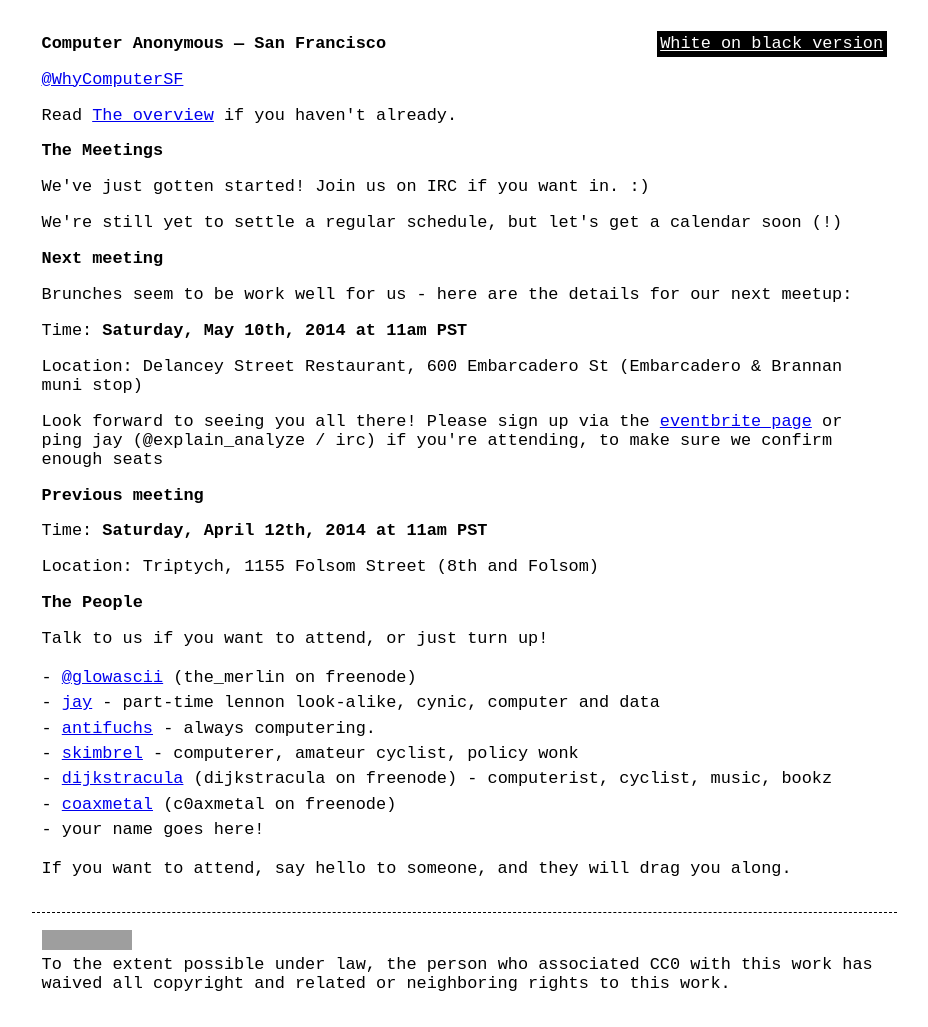
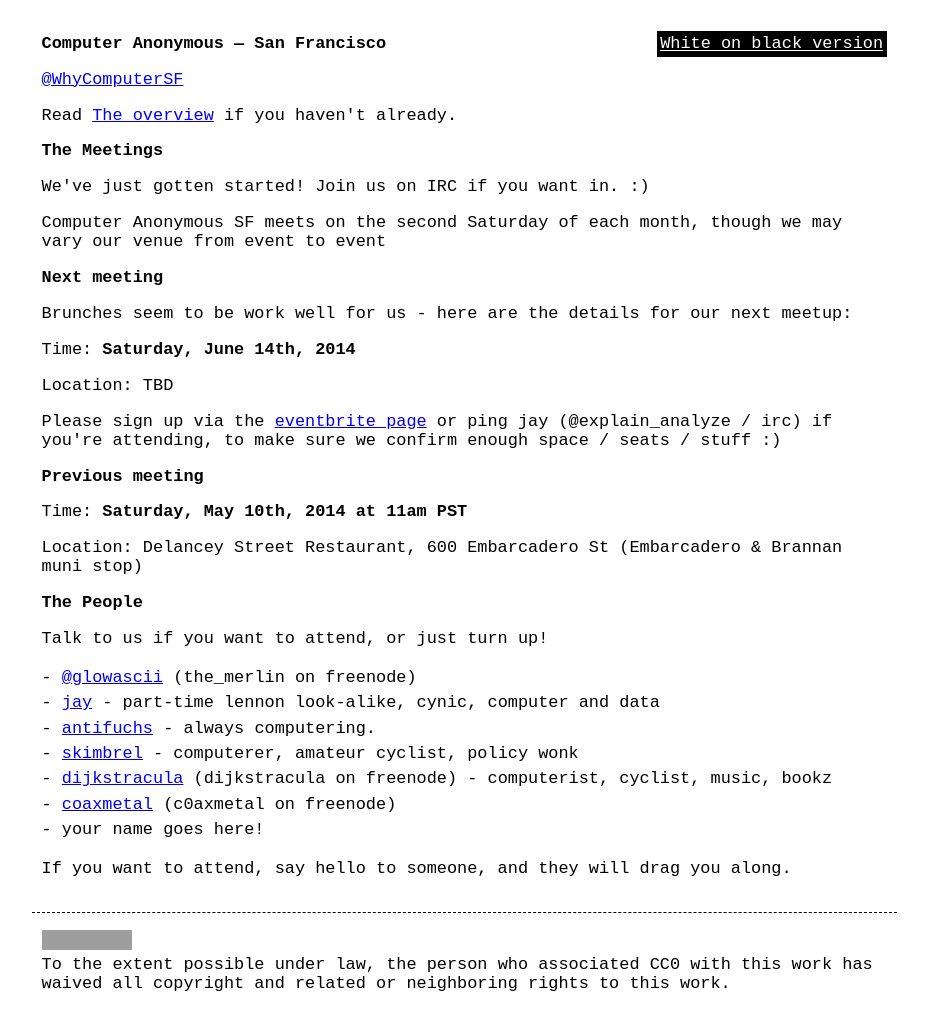
Before and after one commit to computeranonymous/computer, a Jekyll site: the page built from us_sanfrancisco.html, in a window 1280 px wide. Shown: the whole page, without its empty margins (176-1104 px from the left). Built offline with Jekyll 4.4.1, drawn with Linux system fonts in a browser that asks for light colours; grey boxes are pictures that could not be loaded.

Commit message:
[SF] June 2014 placeholder

```diff
--- a/us_sanfrancisco.html
+++ b/us_sanfrancisco.html
@@ -13,21 +13,21 @@ title: Computer Anonymous - San Francisco
 
       <p>We've just gotten started! Join us on IRC if you want in. :)</p>
 
-      <p>We're still yet to settle a regular schedule, but let's get a calendar soon (!)</p>
+      <p>Computer Anonymous SF meets on the second Saturday of each month, though we may vary our venue from event to event</p>
 
       <h3>Next meeting</h3>
 
       <p>Brunches seem to be work well for us - here are the details for our next meetup:</p>
 
-      <p>Time: <strong>Saturday, May 10th, 2014 at 11am PST</strong></p>
-      <p>Location: Delancey Street Restaurant, 600 Embarcadero St (Embarcadero &amp; Brannan muni stop)</p>
+      <p>Time: <strong>Saturday, June 14th, 2014</strong></p>
+      <p>Location: TBD</p>
 
-      <p>Look forward to seeing you all there!  Please sign up via the <a href="http://computeranonymoussf.eventbrite.com/">eventbrite page</a> or ping jay (@explain_analyze / irc) if you're attending, to make sure we confirm enough seats</p>
+      <p>Please sign up via the <a href="http://computeranonymoussf.eventbrite.com/">eventbrite page</a> or ping jay (@explain_analyze / irc) if you're attending, to make sure we confirm enough space / seats / stuff :)</p>
 
       <h3>Previous meeting</h3>
 
-      <p>Time: <strong>Saturday, April 12th, 2014 at 11am PST</strong></p>
-      <p>Location: Triptych, 1155 Folsom Street (8th and Folsom)</p>
+      <p>Time: <strong>Saturday, May 10th, 2014 at 11am PST</strong></p>
+      <p>Location: Delancey Street Restaurant, 600 Embarcadero St (Embarcadero &amp; Brannan muni stop)</p>
 
       <h3>The People</h3>
 
```
